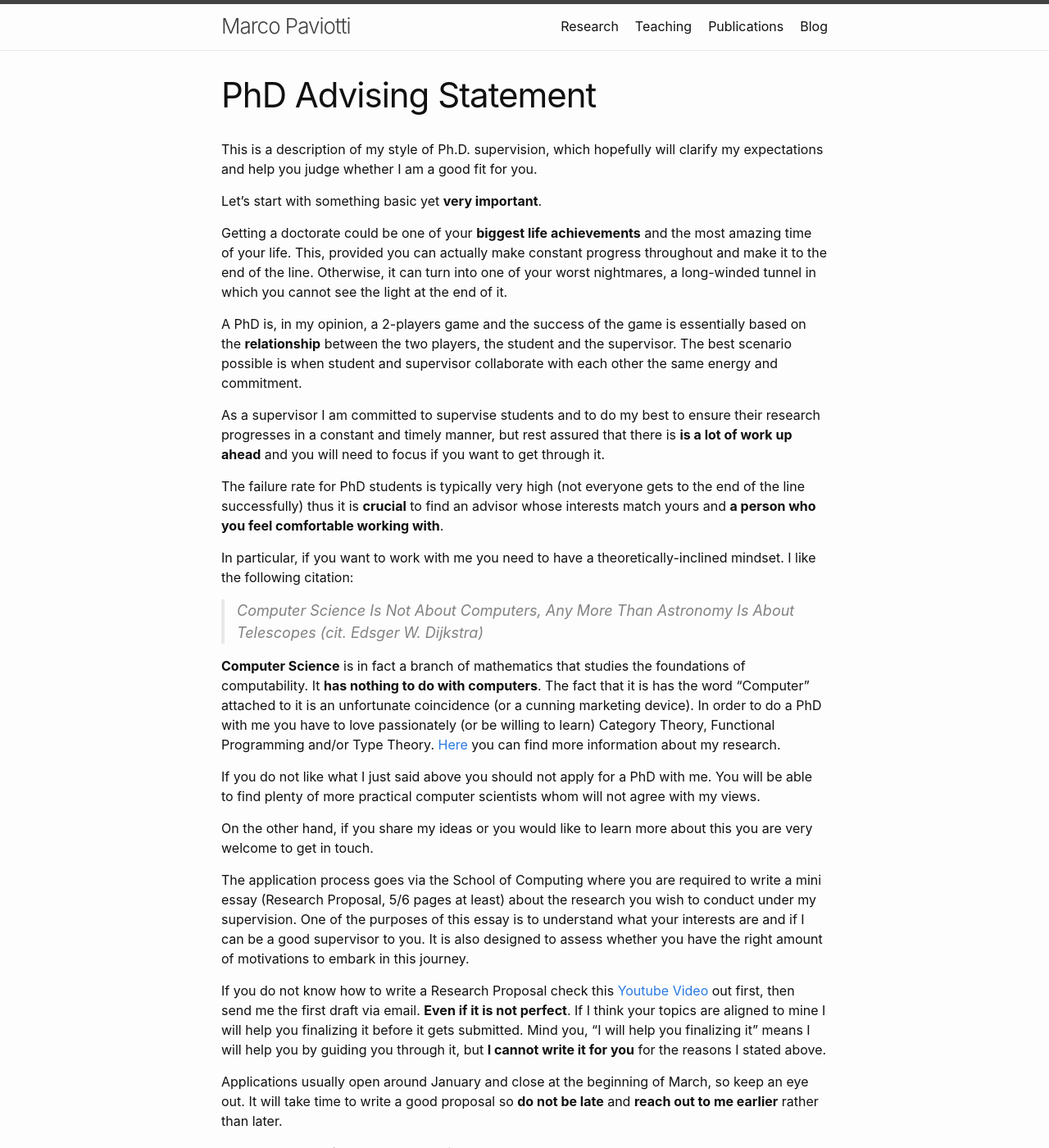
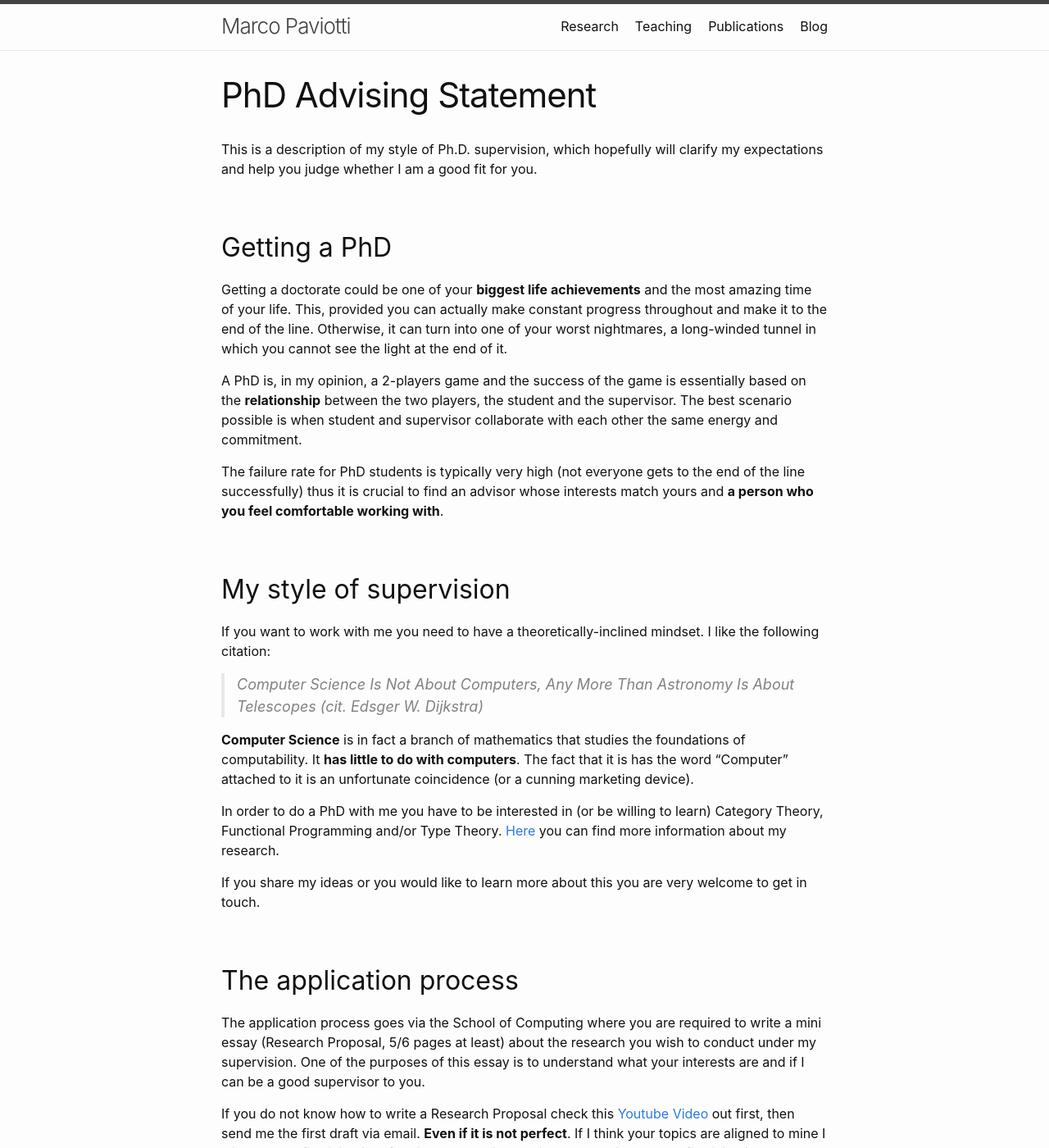
Before and after one commit to mpaviotti/mpaviotti.github.com, a Jekyll site: the page built from phd.markdown, in a window 1280 px wide and 1400 px high. Shown: the whole window at 82% size. Built offline with Jekyll 4.4.1, drawn with Linux system fonts in a browser that asks for light colours.

Commit message:
Phd statement toned down

```diff
--- a/phd.markdown
+++ b/phd.markdown
@@ -6,8 +6,7 @@ title: PhD Advising Statement
 This is a description of my style of Ph.D. supervision, which hopefully will
 clarify my expectations and help you judge whether I am a good fit for you.
 
-Let's start with something basic yet **very important**.
-
+## Getting a PhD
 Getting a doctorate could be one of your **biggest life achievements** and the
 most amazing time of your life. This, provided you can actually make constant
 progress throughout and make it to the end of the line. Otherwise, it can turn
@@ -19,47 +18,40 @@ essentially based on the **relationship** between the two players, the student
 and the supervisor. The best scenario possible is when student and supervisor
 collaborate with each other the same energy and commitment.
 
-As a supervisor I am committed to supervise students and to do my best to ensure
-their research progresses in a constant and timely manner, but rest assured that
-there is **is a lot of work up ahead** and you will need to focus if you want to get through it.
-
 The failure rate for PhD students is typically very high (not everyone gets
-to the end of the line successfully) thus it is **crucial** to find an advisor
+to the end of the line successfully) thus it is crucial to find an advisor
 whose interests match yours and **a person who you feel comfortable working
 with**.
 
-In particular, if you want to work with me you need to have a theoretically-inclined mindset. I like the following citation:
+## My style of supervision
+If you want to work with me you need to have a theoretically-inclined mindset. I like the following citation:
 
 > Computer Science Is Not About Computers, Any More Than Astronomy Is About Telescopes (cit. Edsger W. Dijkstra)
 
 **Computer Science** is in fact a branch of mathematics that studies the
-foundations of computability. It **has nothing to do with computers**. The fact
+foundations of computability. It **has little to do with computers**. The fact
 that it is has the word "Computer" attached to it is an unfortunate coincidence
-(or a cunning marketing device). In order to do a PhD with me you have to love
-passionately (or be willing to learn) Category Theory, Functional Programming
-and/or Type Theory. [Here]({% link research.markdown %}) you can find more
-information about my research.
+(or a cunning marketing device).
 
-If you do not like what I just said above you should not apply for a PhD with
-me. You will be able to find plenty of more practical computer scientists whom
-will not agree with my views.
+In order to do a PhD with me you have to be interested in (or be willing to
+learn) Category Theory, Functional Programming and/or Type Theory. [Here]({%
+link research.markdown %}) you can find more information about my research.
 
-On the other hand, if you share my ideas or you would like to learn more about
-this you are very welcome to get in touch.
+If you share my ideas or you would like to learn more about this you are very
+welcome to get in touch.
 
+## The application process
 The application process goes via the School of Computing where you are required
 to write a mini essay (Research Proposal, 5/6 pages at least) about the research
 you wish to conduct under my supervision. One of the purposes of this essay is
 to understand what your interests are and if I can be a good supervisor to you.
-It is also designed to assess whether you
-have the right amount of motivations to embark in this journey.
 
 If you do not know how to write a Research Proposal check this [Youtube
 Video](https://www.youtube.com/watch?v=s5nLdm4Dt-0) out first, then send me the
 first draft via email. **Even if it is not perfect**. If I think your topics are
 aligned to mine I will help you finalizing it before it gets submitted.  Mind
 you, "I will help you finalizing it" means I will help you by guiding you
-through it, but **I cannot write it for you** for the reasons I stated above.
+through it, but **I cannot write it for you**.
 
 Applications usually open around January and close at the beginning of March, so
 keep an eye out. It will take time to write a good proposal so **do not be
```
